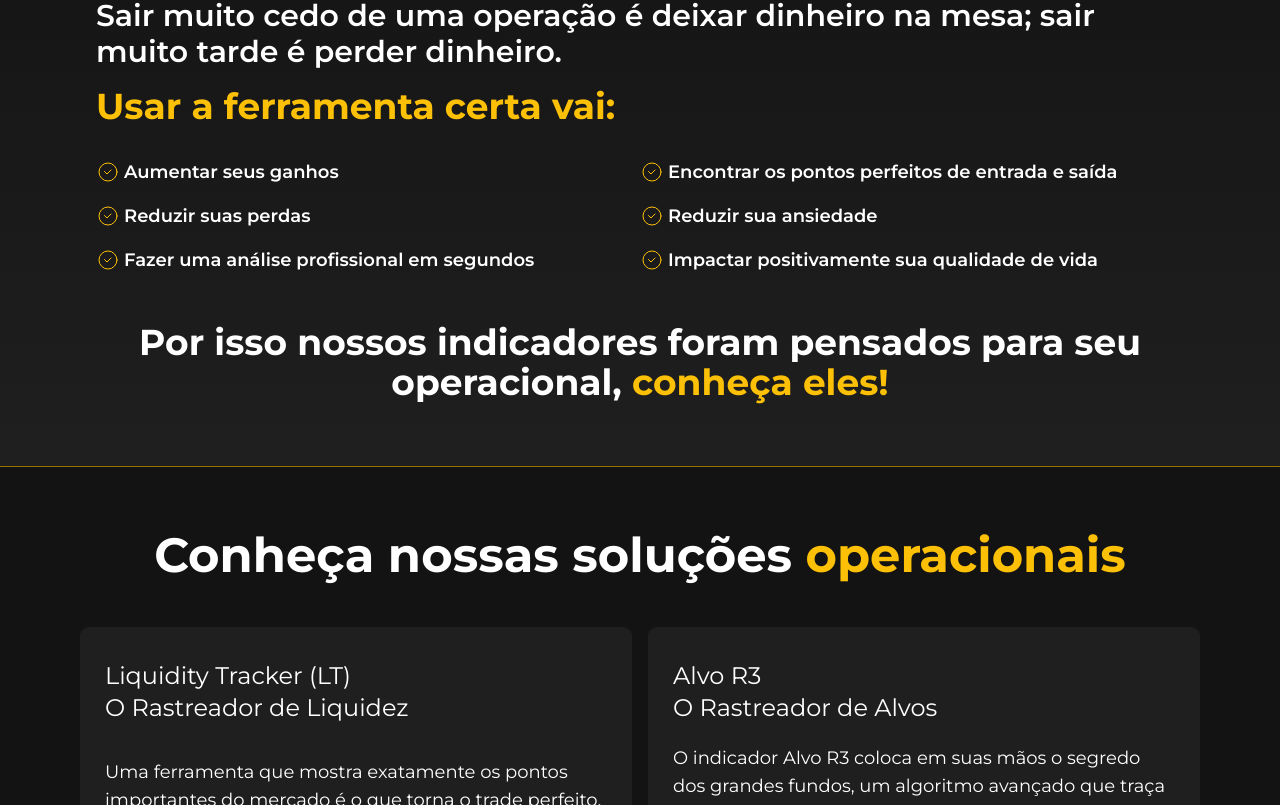
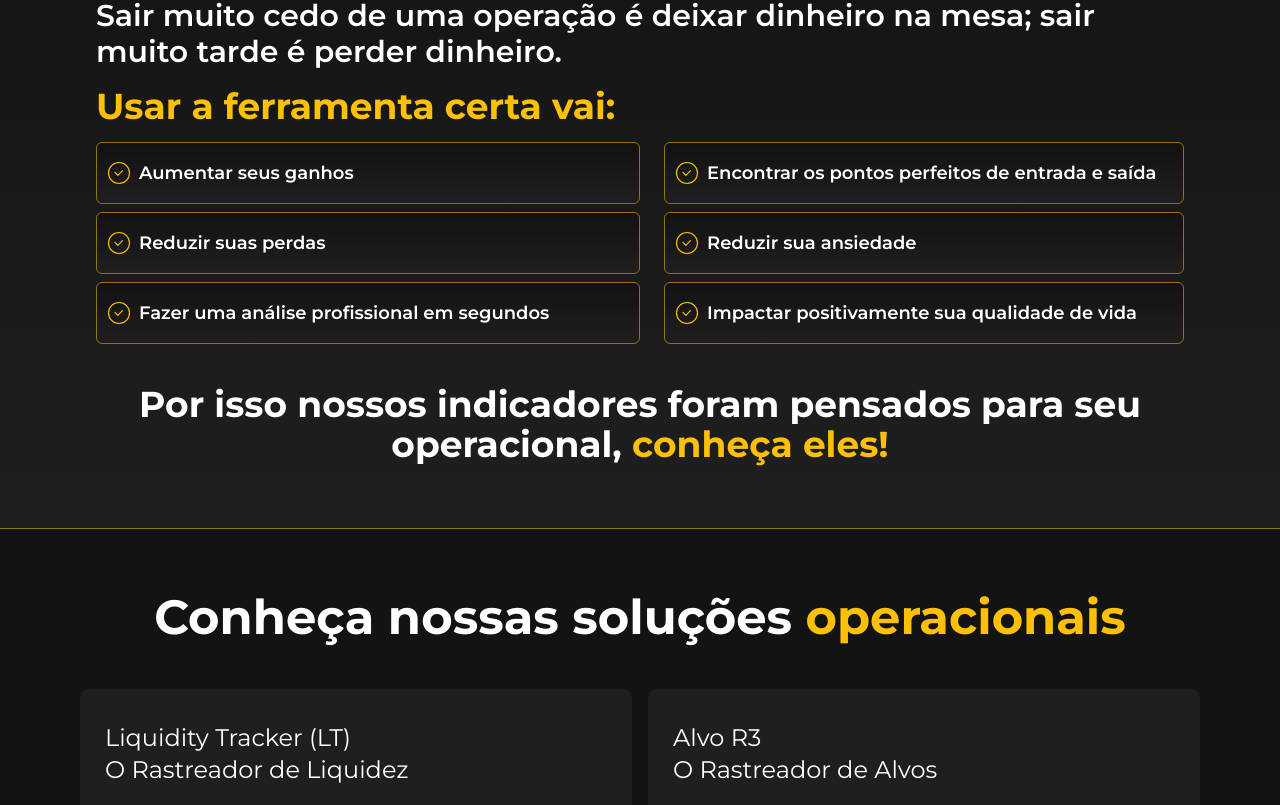
Before and after one commit to fluxomta/lp-fluxo, a Next.js app: page /indicadores in a window 1280 px wide. Shown: the part 935-1740 px from the top of the page. Built offline with nearby package versions, Linux system fonts and the light colour scheme.

Commit message:
Update indicadores page

```diff
--- a/src/components/Indicadores/TextBlockWhite.js
+++ b/src/components/Indicadores/TextBlockWhite.js
@@ -14,32 +14,73 @@ export default function TextBlockWhite() {
                 <p className="mb-4 text-2xl font-semibold md:text-3xl md:text-left ">Sair muito cedo de uma operação é deixar dinheiro na mesa;
                     sair muito tarde é perder dinheiro.</p>
                 <p className='mb-4 text-2xl font-bold md:text-4xl md:text-left yellow'>Usar a ferramenta certa vai:</p>
-                <div class='grid grid-cols-1 md:grid-cols-2'>
-                    <div>
-                        <p className='flex items-center text-lg font-semibold'>
-                            <Icons.CheckMark className="w-6 mr-1 yellow" /> Aumentar seus ganhos
-                        </p>
-                        <p className='flex items-center text-lg font-semibold'>
-                            <Icons.CheckMark className="w-6 mr-1 yellow" /> Reduzir suas perdas
-                        </p>
-                        <p className='flex items-center text-lg font-semibold'>
-                            <Icons.CheckMark className="w-6 mr-1 yellow" /> Fazer uma análise profissional em segundos
-                        </p>
+                <div class='grid grid-cols-1 md:grid-cols-2 md:space-x-6'>
+                    <div className='flex flex-col'>
+                        <div className='flex items-center px-2 mb-2 border rounded-md border-secondary-700 black-gradient'>
+                            <div className=''>
+                                <Icons.CheckMark className="mr-1.5 w-7 yellow" />
+                            </div>
+                            <div className=''>
+                                <p className='flex items-center text-lg font-semibold'>
+                                    Aumentar seus ganhos
+                                </p>
+                            </div>
+                        </div>
+                        <div className='flex items-center px-2 mb-2 border rounded-md border-secondary-700 black-gradient'>
+                            <div className=''>
+                                <Icons.CheckMark className="mr-1.5 w-7 yellow" />
+                            </div>
+                            <div className=''>
+                                <p className='flex items-center text-lg font-semibold'>
+                                    Reduzir suas perdas
+                                </p>
+                            </div>
+                        </div>
+                        <div className='flex items-center px-2 mb-2 border rounded-md border-secondary-700 black-gradient'>
+                            <div className=''>
+                                <Icons.CheckMark className="mr-1.5 w-7 yellow" />
+                            </div>
+                            <div className=''>
+                                <p className='flex items-center text-lg font-semibold'>
+                                    Fazer uma análise profissional em segundos
+                                </p>
+                            </div>
+                        </div>
                     </div>
-                    <div>
-                        <p className='flex items-center text-lg font-semibold'>
-                            <Icons.CheckMark className="w-6 mr-1 yellow" /> Encontrar os pontos perfeitos de entrada e saída
-                        </p>
-                        <p className='flex items-center text-lg font-semibold'>
-                            <Icons.CheckMark className="w-6 mr-1 yellow" /> Reduzir sua ansiedade
-                        </p>
-                        <p className='flex items-center text-lg font-semibold'>
-                            <Icons.CheckMark className="w-6 mr-1 yellow" /> Impactar positivamente sua qualidade de vida
-                        </p>
+                    <div className='flex flex-col'>
+                        <div className='flex items-center px-2 mb-2 border rounded-md border-secondary-700 black-gradient'>
+                            <div className=''>
+                                <Icons.CheckMark className="mr-1.5 w-7 yellow" />
+                            </div>
+                            <div className=''>
+                                <p className='flex items-center text-lg font-semibold'>
+                                    Encontrar os pontos perfeitos de entrada e saída
+                                </p>
+                            </div>
+                        </div>
+                        <div className='flex items-center px-2 mb-2 border rounded-md border-secondary-700 black-gradient'>
+                            <div className=''>
+                                <Icons.CheckMark className="mr-1.5 w-7 yellow" />
+                            </div>
+                            <div className=''>
+                                <p className='flex items-center text-lg font-semibold'>
+                                    Reduzir sua ansiedade
+                                </p>
+                            </div>
+                        </div>
+                        <div className='flex items-center px-2 mb-2 border rounded-md border-secondary-700 black-gradient'>
+                            <div className=''>
+                                <Icons.CheckMark className="mr-1.5 w-7 yellow" />
+                            </div>
+                            <div className=''>
+                                <p className='flex items-center text-lg font-semibold'>
+                                    Impactar positivamente sua qualidade de vida
+                                </p>
+                            </div>
+                        </div>
                     </div>
                 </div>
                 <p className='mt-8 text-2xl font-bold md:text-4xl md:text-center'>Por isso nossos indicadores foram pensados para seu operacional, <span className='yellow'>conheça eles!</span></p>
-
             </div>
         </section>
     );
```
